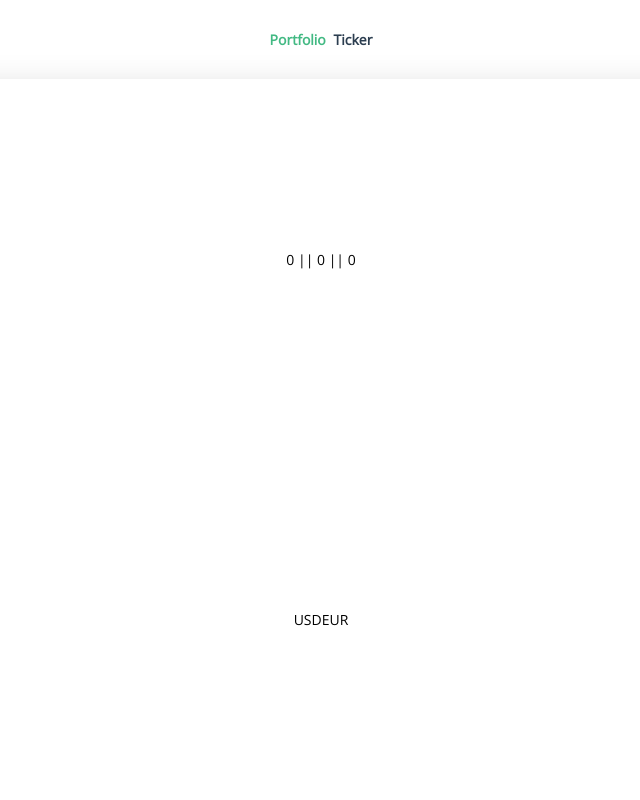
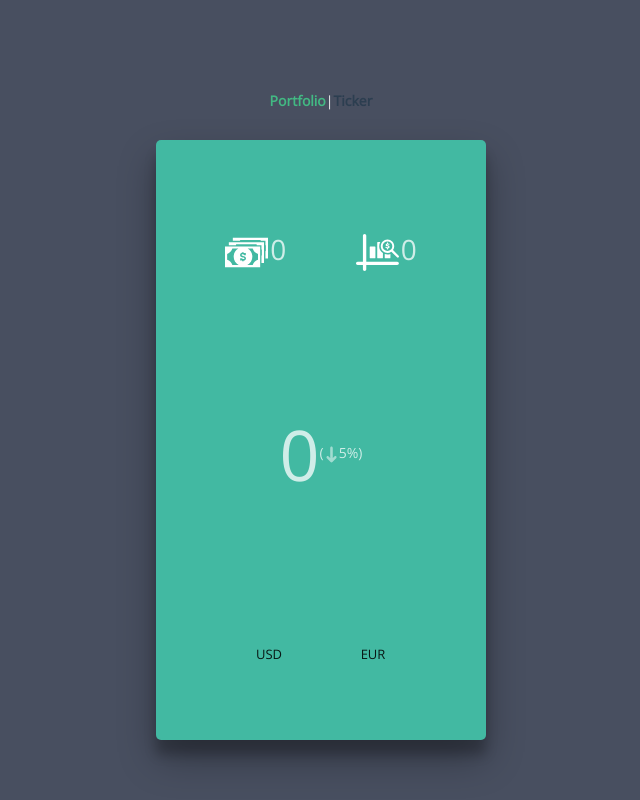
Before and after one commit to david-daly/vue-pwa-crypto-tracker, a Vue app: page /#/ in a window 1280 px wide. Shown: the whole page, without its empty margins (319-959 px from the left). Built offline with nearby package versions, Linux system fonts and the light colour scheme; no server answers.

Commit message:
Update background color of app, update the Portfolio Page look and feel

```diff
--- a/src/App.vue
+++ b/src/App.vue
@@ -55,6 +55,7 @@ a {
   flex-direction: column;
   justify-content: center;
   align-items: center;
+  background-color: #484F60;
 }
 
 </style>
--- a/src/components/Portfolio.vue
+++ b/src/components/Portfolio.vue
@@ -1,9 +1,28 @@
 <template>
     <main>
-       <span>{{totalBoughtIn}} || {{totalValue}} || {{totalProfit}}</span>
+      <section class="section1">
+        <div class="totalBought">
+          <img src="../assets/icons/totalbought.svg" alt="total paid">
+          <span class="totalBought__text">{{totalBoughtIn}}</span>
+        </div>
+        <div class="totalValue">
+          <img src="../assets/icons/totalvalue.svg" alt="total value">
+          <span class="totalValue__text">{{totalValue}}</span>
+        </div>
+      </section>
+
+      <section class="section2">
+        <div class="totalProfit__value" :class="totalCSS">{{totalProfit}}</div>
+         <div class="totalProfit__right">
+            <div class="totalProfit__arrow">
+                (<img src="../assets/icons/down.svg" alt="low temperature"><span>5%</span>)
+            </div>
+        </div>
+      </section>
+
       <div>
-           <button @click="getDataForCurrency('USD')">USD</button>
-           <button @click="getDataForCurrency('EUR')">EUR</button>
+          <v-btn flat small @click="getDataForCurrency('USD')">USD</v-btn>
+          <v-btn flat small @click="getDataForCurrency('EUR')">EUR</v-btn>
       </div>
     </main>
 </template>
@@ -19,26 +38,49 @@ export default {
       ticker: new CoinTracker()
     }
   },
+
   methods: {
     getDataForCurrency (currency) {
       this.ticker.selectCurrency(currency)
     }
   },
+
   computed: {
     totalBoughtIn () {
       return this.ticker.coins.reduce((coin, next) => coin + next.boughtFor, 0)
     },
+
     totalValue () {
       return this.ticker.coins.reduce((coin, next) => coin + next.currentAmount, 0)
     },
+
     totalProfit () {
       return this.ticker.coins.reduce((coin, next) => coin + next.profit, 0)
+    },
+
+    totalCSS () {
+      return this.totalProfit < 0 ? 'totalProfit__negative' : 'totalProfit__positive'
     }
   }
 }
 </script>
 
 <style scoped>
+.section1 {
+  width: 100%;
+  padding-top: 25px;
+
+  display: flex;
+  flex-direction: row;
+  justify-content: space-evenly;
+}
+
+.section2 {
+    display: flex;
+    flex-direction: row;
+    justify-content: center;
+}
+
 main {
   color: black;
   width: 100%;
@@ -51,8 +93,64 @@ main {
   flex-direction: column;
   justify-content: space-around;
   align-items: center;
+  background-color: #42b9a2;
+  box-shadow: 0 19px 38px rgba(0, 0, 0, 0.3), 0 15px 12px rgba(0, 0, 0, 0.22);
+  color: rgba(255, 255, 255, 0.75);
 
-    box-shadow: 0 19px 38px rgba(0,0,0,0.30), 0 15px 12px rgba(0,0,0,0.22);
 }
 
+.totalProfit__right {
+    display: flex;
+    flex-direction: column;
+    justify-content: center;
+    color: rgba(255, 255, 255, 0.75);
+}
+
+.totalProfit__arrow img {
+  vertical-align: middle;
+}
+
+.totalBought img {
+  width: 45px;
+  height: 45px;
+  vertical-align: top;
+  padding-right: 2px;
+}
+
+.totalValue img {
+  width: 45px;
+  height: 45px;
+  vertical-align: top;
+  padding-right: 2px;
+}
+
+.totalProfit__value {
+  font-size: 5em;
+}
+
+.totalProfit__negative {
+  color: rgba(243, 71, 71, 0.75);
+}
+
+.totalProfit__positive {
+  color: rgba(255, 255, 255, 0.75);
+}
+
+.totalValue__text {
+  font-size: 2em;
+  color: rgba(255, 255, 255, 0.75);
+}
+
+.totalBought__text {
+  font-size: 2em;
+  color: rgba(255, 255, 255, 0.75);
+}
+
+@media screen and (min-width: 450px) {
+  main {
+    width: 330px;
+    height: 600px;
+    border-radius: 5px;
+  }
+}
 </style>
```
Lines whose indentation alone changed are shown as unchanged.
